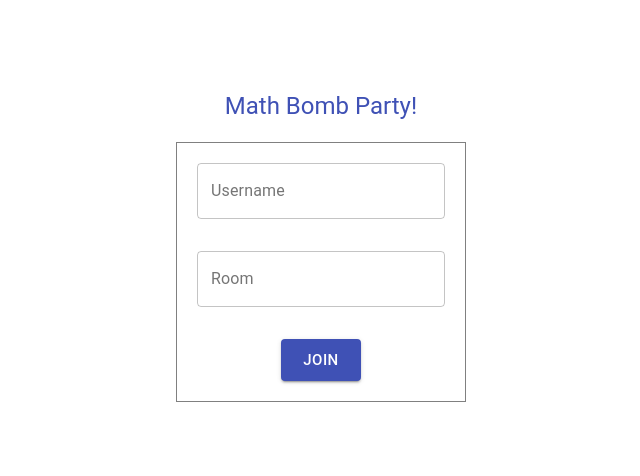
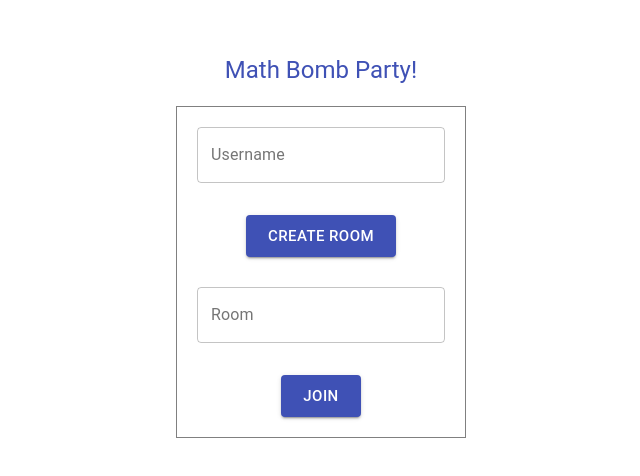
Before and after one commit to Bandicoon/super-secret-million-dollar-idea, a React (Create React App) app in the folder client/: page / in a window 1280 px wide. Shown: the part 144-620 px from the top of the page, without its empty margins (319-959 px from the left). Built offline with nearby package versions, Linux system fonts and the light colour scheme; no server answers.

Commit message:
implemented create room function

```diff
--- a/client/src/components/Join.js
+++ b/client/src/components/Join.js
@@ -21,19 +21,19 @@ const Form = () => {
 	}, [location]);
 
 	const handleJoinSuccess = (data) => {
-		navigate("/board/" + values.room, { state: data });
+		console.log(data);
+		navigate("/board/" + data.room, { state: data.players });
 	};
 
 	useEffect(() => {
 		socket.on("joinSuccess", (data) => handleJoinSuccess(data));
 
 		return () => {
-			socket.off("joinSuccess", handleJoinSuccess);
+			socket.off("joinSuccess", (data) => handleJoinSuccess(data));
 		};
-	}, [socket, values]);
+	}, [socket]);
 
 	const handleChange = (e) => {
-		const value = e.target.value;
 		setValues({
 			...values,
 			[e.target.name]: e.target.value,
@@ -41,12 +41,14 @@ const Form = () => {
 	};
 
 	const joinRoom = (e) => {
-		e.preventDefault();
 		socket.emit("joinRoom", { ...values }, (error) => alert(error));
 	};
 
+	const createRoom = (e) => {
+		socket.emit("createRoom", {username: values.username}, (error) => alert(error));
+	}
+
 	return (
-		<form onSubmit={joinRoom}>
 		<Grid
 			container
 			direction="column"
@@ -61,6 +63,15 @@ const Form = () => {
 				onChange={handleChange}
 				value={values.username}
 			/>
+			<Button
+				size="large"
+				variant="contained"
+				color="primary"
+				style={{ marginBottom: "2em" }}
+				onClick={createRoom}
+			>
+				Create Room
+			</Button>
 			<TextField
 				variant="outlined"
 				label="Room"
@@ -70,15 +81,14 @@ const Form = () => {
 				value={values.room}
 			/>
 			<Button
-					type="submit"
 				size="large"
 				variant="contained"
 				color="primary"
+				onClick={joinRoom}
 			>
 				Join
 			</Button>
 		</Grid>
-		</form>
 	);
 };
 
--- a/client/src/components/PlayerBoard.js
+++ b/client/src/components/PlayerBoard.js
@@ -54,9 +54,9 @@ const PlayerBoard = () => {
 	const numPlayers = players ? players.length : -1;
 
 	useEffect(() => {
-		socket.on("joinSuccess", (data) => setPlayers(data));
+		socket.on("newPlayerJoined", (data) => setPlayers(data.players));
 		return () => {
-			socket.off("joinSuccess", (data) => setPlayers(data));
+			socket.off("newPlayerJoined", (data) => setPlayers(data.players));
 		};
 	}, [socket]);
 
```
Also changed, not shown: 2 other files (tests, documents, lock files or other folders). Lines whose indentation alone changed are shown as unchanged.
